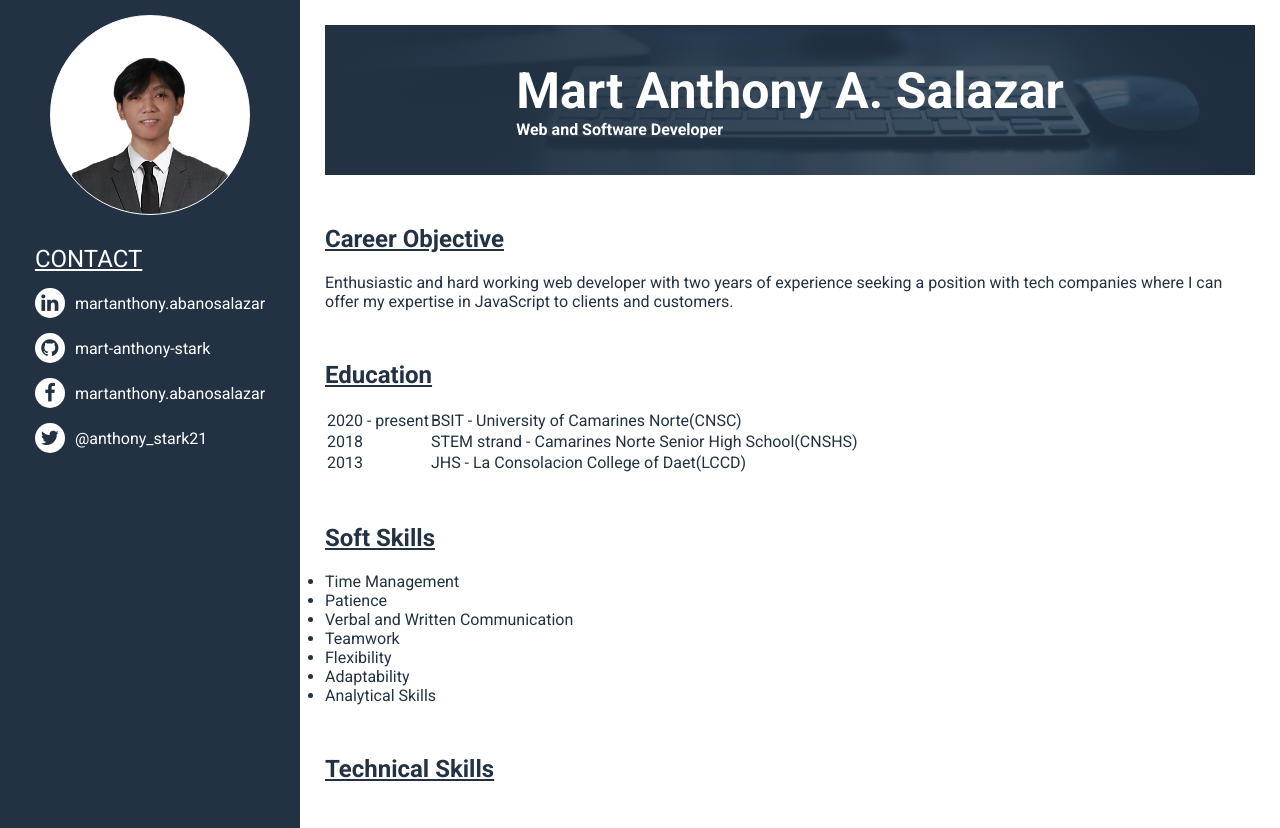
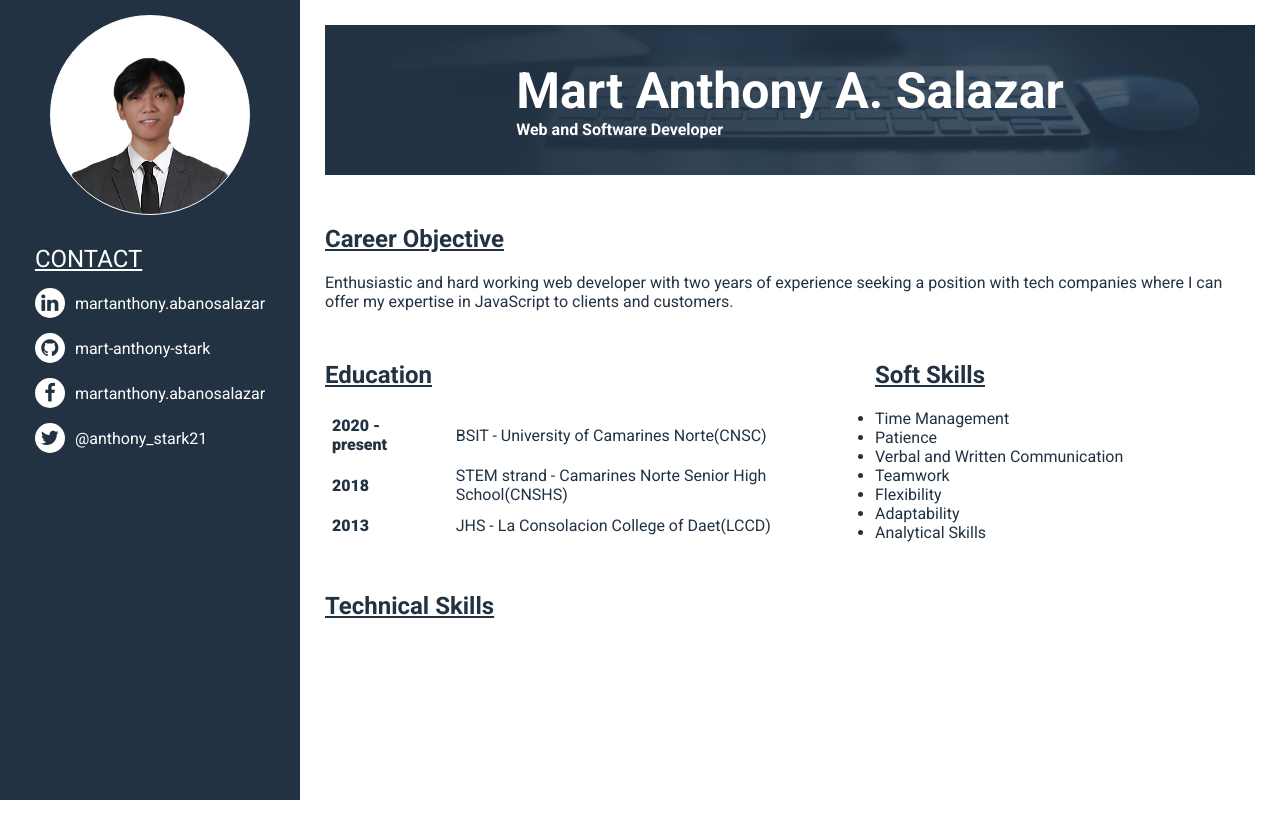
Before and after one commit to mart-anthony-stark/CV, a PHP site: page / in a window 1280 px wide. After the commit the page ends 800 px from the top, so only its background shows below. Run offline with PHP 8.4, Linux system fonts and the light colour scheme.

Commit message:
add: soft skills styles

```diff
--- a/assets/styles/style.css
+++ b/assets/styles/style.css
@@ -27,6 +27,7 @@ a {
     url("../images/tech.jpeg") bottom;
   background-size: cover;
   color: #fff;
+  padding: 10px;
 }
 .banner h1 {
   font-size: 50px;
@@ -34,6 +35,12 @@ a {
 main {
   display: grid;
   grid-template-columns: 300px 1fr;
+}
+.two-cols {
+  display: flex;
+  /* justify-content: space-between; */
+  gap: 50px;
+  flex-wrap: wrap;
 }
 .sidebar {
   min-height: calc(100vh);
@@ -88,3 +95,13 @@ main {
 .info section {
   margin-top: 50px;
 }
+.education {
+  max-width: 500px;
+}
+.education .year {
+  font-weight: 900;
+  padding-right: 20px;
+}
+.education td {
+  padding: 5px;
+}
```
